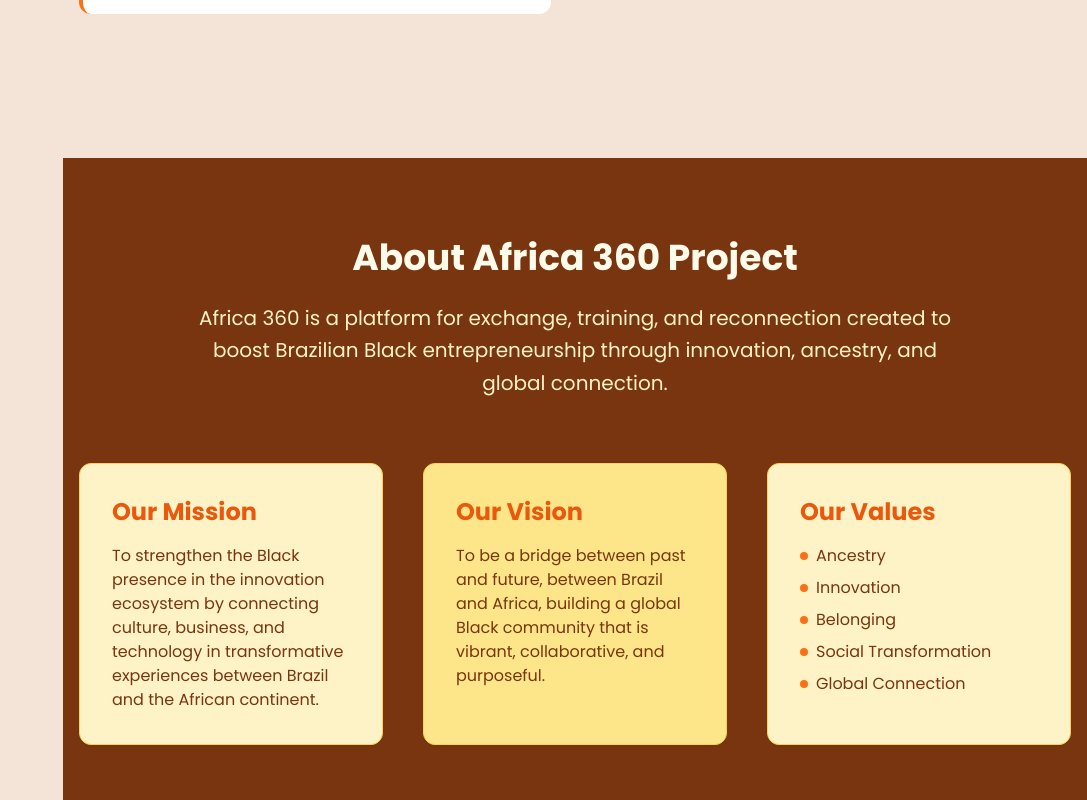
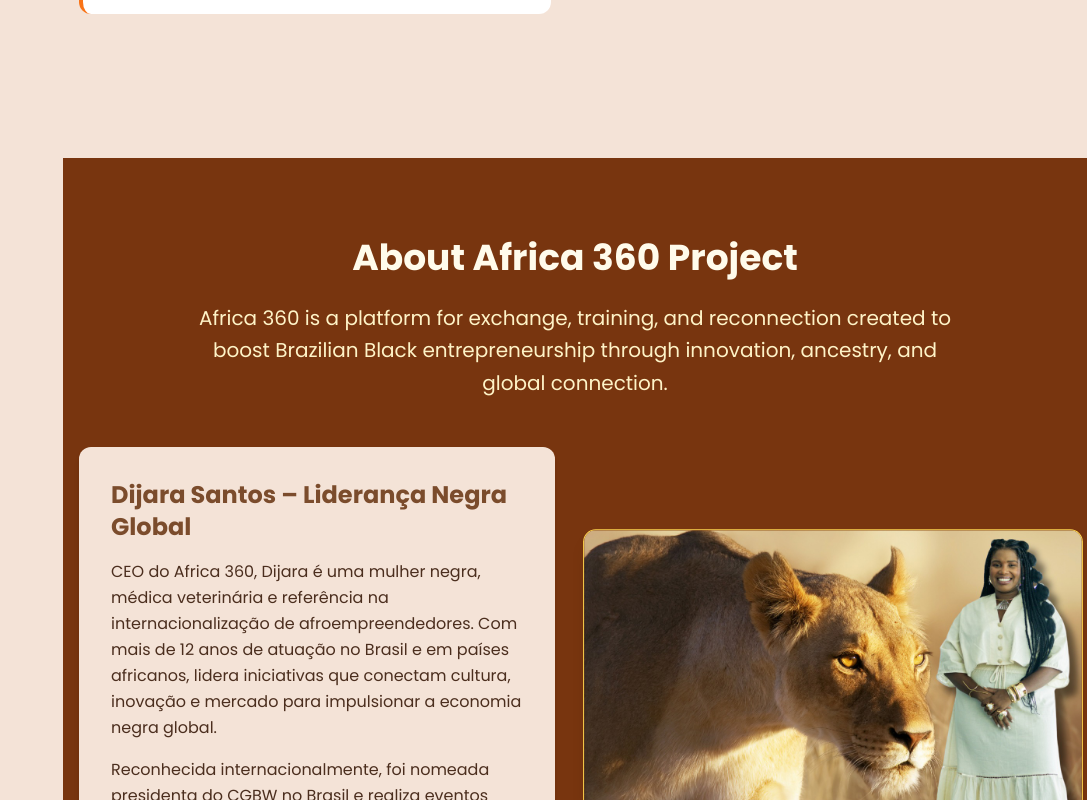
Before and after one commit to SergioLuiz10/africa, a React (Vite) app: page / in a window 1280 px wide. Shown: the part 2000-2800 px from the top of the page, without its empty margins (193-1280 px from the left). Built offline with nearby package versions, Linux system fonts and the light colour scheme.

Commit message:
foto leao

```diff
--- a/src/components/About.tsx
+++ b/src/components/About.tsx
@@ -1,4 +1,5 @@
 import React from 'react';
+import leoaMulher from '../assets/Leao.jpg'; // ajuste se necessário
 
 interface AboutProps {
   language: string;
@@ -8,39 +9,14 @@
   const content = {
     pt: {
       title: 'Sobre o Projeto África 360',
-    description: 'O Africa 360 é uma plataforma de intercâmbio, formação e reconexão criada para impulsionar o afroempreendedorismo brasileiro por meio da inovação, da ancestralidade e da conexão global.',
-    mission: 'Nossa Missão',
-    missionText: 'Fortalecer a presença negra no ecossistema de inovação, conectando cultura, negócios e tecnologia em experiências transformadoras entre o Brasil e o continente africano.',
-    vision: 'Nossa Visão',
-    visionText: 'Ser uma ponte entre passado e futuro, entre Brasil e África, formando uma comunidade negra global vibrante, colaborativa e com propósito.',
-    values: 'Nossos Valores',
-    valuesList: [
-      'Ancestralidade',
-      'Inovação',
-      'Pertencimento',
-      'Transformação Social',
-      'Conexão Global'
-    ]
+      description: 'O Africa 360 é uma plataforma de intercâmbio, formação e reconexão criada para impulsionar o afroempreendedorismo brasileiro por meio da inovação, da ancestralidade e da conexão global.'
     },
     en: {
       title: 'About Africa 360 Project',
-    description: 'Africa 360 is a platform for exchange, training, and reconnection created to boost Brazilian Black entrepreneurship through innovation, ancestry, and global connection.',
-    mission: 'Our Mission',
-    missionText: 'To strengthen the Black presence in the innovation ecosystem by connecting culture, business, and technology in transformative experiences between Brazil and the African continent.',
-    vision: 'Our Vision',
-    visionText: 'To be a bridge between past and future, between Brazil and Africa, building a global Black community that is vibrant, collaborative, and purposeful.',
-    values: 'Our Values',
-    valuesList: [
-      'Ancestry',
-      'Innovation',
-      'Belonging',
-      'Social Transformation',
-      'Global Connection'
-    ]
+      description: 'Africa 360 is a platform for exchange, training, and reconnection created to boost Brazilian Black entrepreneurship through innovation, ancestry, and global connection.'
     }
   };
 
-  // Use o idioma especificado se existir, caso contrário use português como padrão
   const defaultLanguage = 'pt';
   const selectedLanguage = Object.keys(content).includes(language) ? language : defaultLanguage;
   const t = content[selectedLanguage as keyof typeof content];
@@ -53,30 +29,26 @@
           <p className="text-xl text-amber-100 leading-relaxed">{t.description}</p>
         </div>
 
-        <div className="grid md:grid-cols-3 gap-10 mt-16">
-          {/* Mission */}
-          <div className="bg-amber-100 rounded-xl p-8 shadow-sm border border-amber-300 transition-transform hover:transform hover:scale-105">
-            <h3 className="text-2xl font-bold mb-4 text-orange-600">{t.mission}</h3>
-            <p className="text-amber-900">{t.missionText}</p>
+        {/* Texto à esquerda e imagem à direita */}
+        <div className="grid md:grid-cols-2 gap-10 items-center max-w-6xl mx-auto mt-12">
+          {/* Texto resumido */}
+          <div className="bg-[#f4e3d7] p-8 rounded-xl shadow-md animate-slide-up">
+            <h3 className="text-2xl font-bold mb-4 text-[#7b4c2c]">Dijara Santos – Liderança Negra Global</h3>
+            <p className="text-[#4b2e1e] leading-relaxed">
+              CEO do Africa 360, Dijara é uma mulher negra, médica veterinária e referência na internacionalização de afroempreendedores. Com mais de 12 anos de atuação no Brasil e em países africanos, lidera iniciativas que conectam cultura, inovação e mercado para impulsionar a economia negra global.
+            </p>
+            <p className="text-[#4b2e1e] mt-4 leading-relaxed">
+              Reconhecida internacionalmente, foi nomeada presidenta do CGBW no Brasil e realiza eventos como o Fancy Africa, fortalecendo marcas afrocentradas e redes econômicas da diáspora.
+            </p>
           </div>
 
-          {/* Vision */}
-          <div className="bg-amber-200 rounded-xl p-8 shadow-sm border border-amber-300 transition-transform hover:transform hover:scale-105">
-            <h3 className="text-2xl font-bold mb-4 text-orange-600">{t.vision}</h3>
-            <p className="text-amber-900">{t.visionText}</p>
-          </div>
-
-          {/* Values */}
-          <div className="bg-amber-100 rounded-xl p-8 shadow-sm border border-amber-300 transition-transform hover:transform hover:scale-105">
-            <h3 className="text-2xl font-bold mb-4 text-orange-600">{t.values}</h3>
-            <ul className="space-y-2 text-amber-900">
-              {t.valuesList.map((value, index) => (
-                <li key={index} className="flex items-center">
-                  <span className="w-2 h-2 bg-orange-500 rounded-full mr-2"></span>
-                  {value}
-                </li>
-              ))}
-            </ul>
+          {/* Imagem maior à direita */}
+          <div className="rounded-xl overflow-hidden shadow-lg border border-amber-300 scale-105">
+            <img
+              src={leoaMulher}
+              alt="Dijara e leoa"
+              className="w-full h-auto object-cover"
+            />
           </div>
         </div>
       </div>
--- a/src/components/Sidebar.tsx
+++ b/src/components/Sidebar.tsx
@@ -20,7 +20,7 @@
         { id: 'mentorship', label: 'Mentorias' },
         { id: 'programs', label: 'Programas' },
         { id: 'partners', label: 'Parceiros' },
-        { id: 'dela', label: 'Delá' },
+        { id: 'dela', label: 'DeLá' },
         { id: 'favela', label: 'Favela Tech' },
         { id: 'kindezi', label: 'Kindezi BAL' },
         { id: 'cgbn', label: 'CGBW' },
@@ -37,7 +37,7 @@
         { id: 'mentorship', label: 'Mentorships' },
         { id: 'programs', label: 'Programs' },
         { id: 'partners', label: 'Partners' },
-        { id: 'dela', label: 'Delá' },
+        { id: 'dela', label: 'DeLá' },
         { id: 'favela', label: 'Favela Tech' },
         { id: 'kindezi', label: 'Kindezi BAL' },
         { id: 'cgbn', label: 'CGBW' },
```
Also changed, not shown: src/components/Favela.tsx (+21 -52 lines), src/assets/Leao.jpg (added), 1 other file (tests, documents, lock files or other folders). Lines whose indentation alone changed are shown as unchanged.
